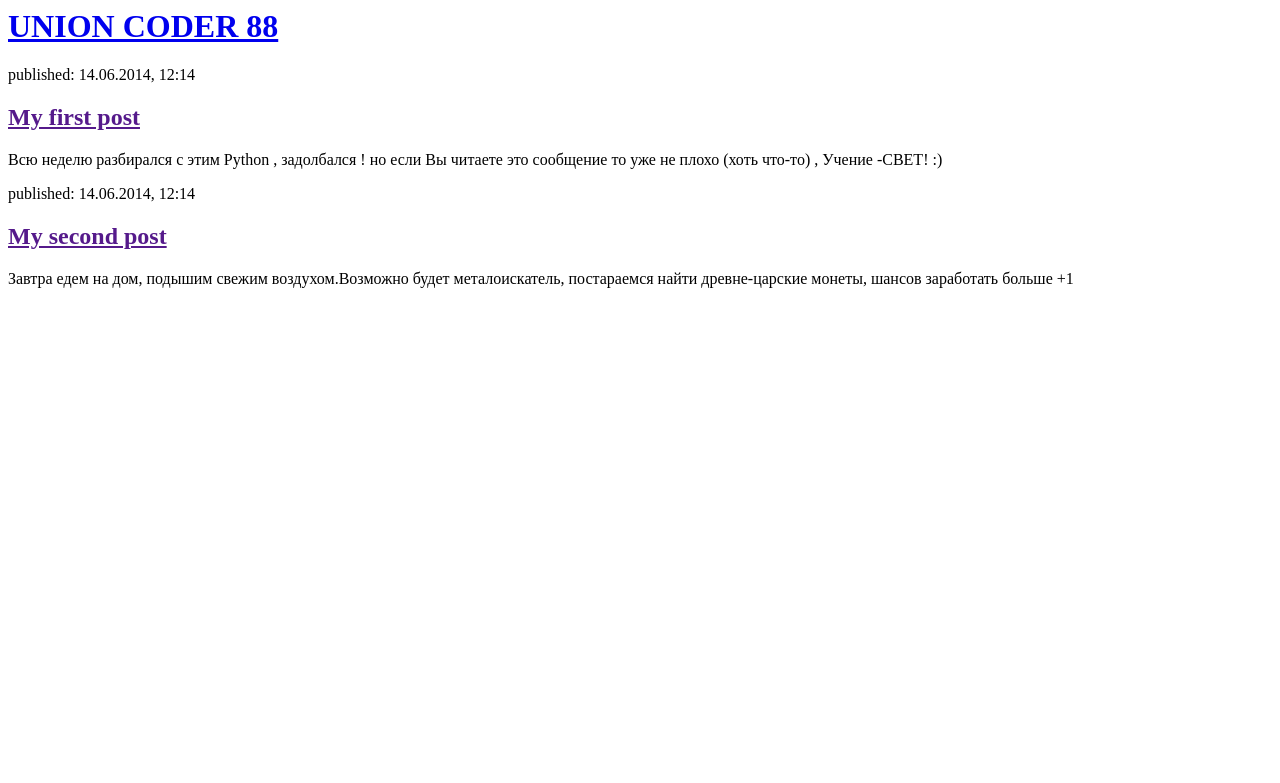
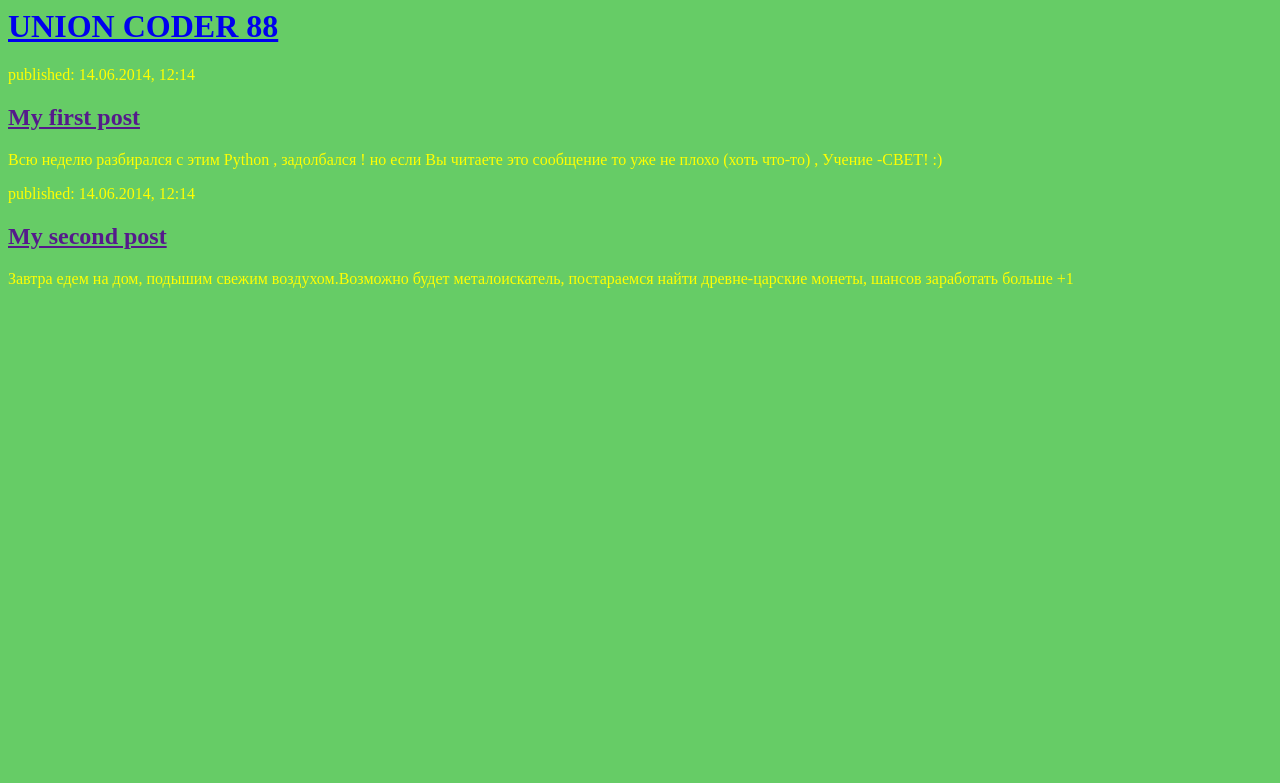
Before and after one commit to chak1988/my-first-blog, a Django app: page / in a window 1280 px wide. Shown: the top 783 px of the page. Run offline with Django 3.2, Linux system fonts and the light colour scheme.

Commit message:
Changed the HTML for the site.

```diff
--- a/blog/templates/blog/post_list.html
+++ b/blog/templates/blog/post_list.html
@@ -2,7 +2,7 @@
     <head>
         <title>chak 88 blog</title>
     </head>
-    <body>
+    <body style="color:Yellow; background-color:#66cc66">
         <div>
             <h1><a href="/">UNION CODER 88</a></h1>
         </div>
```
